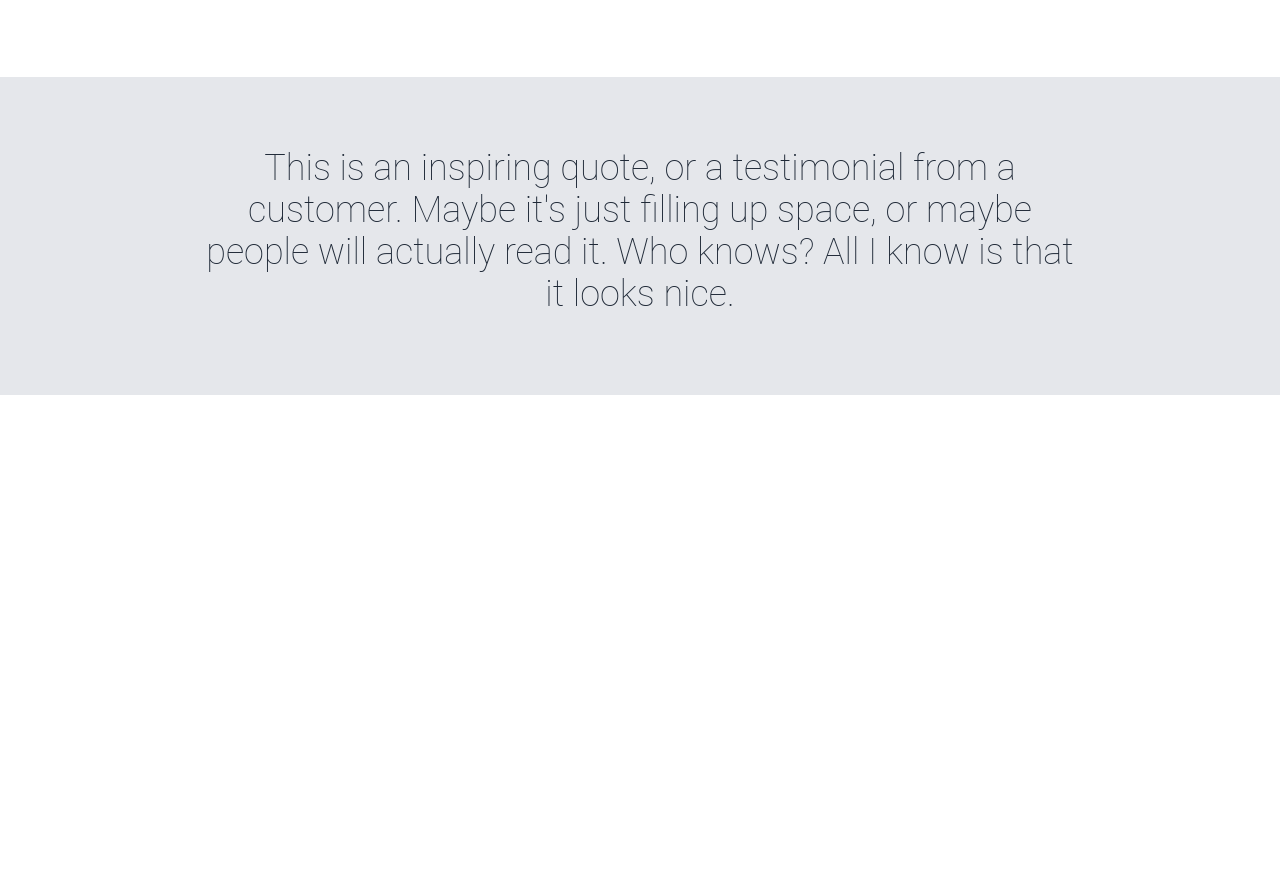
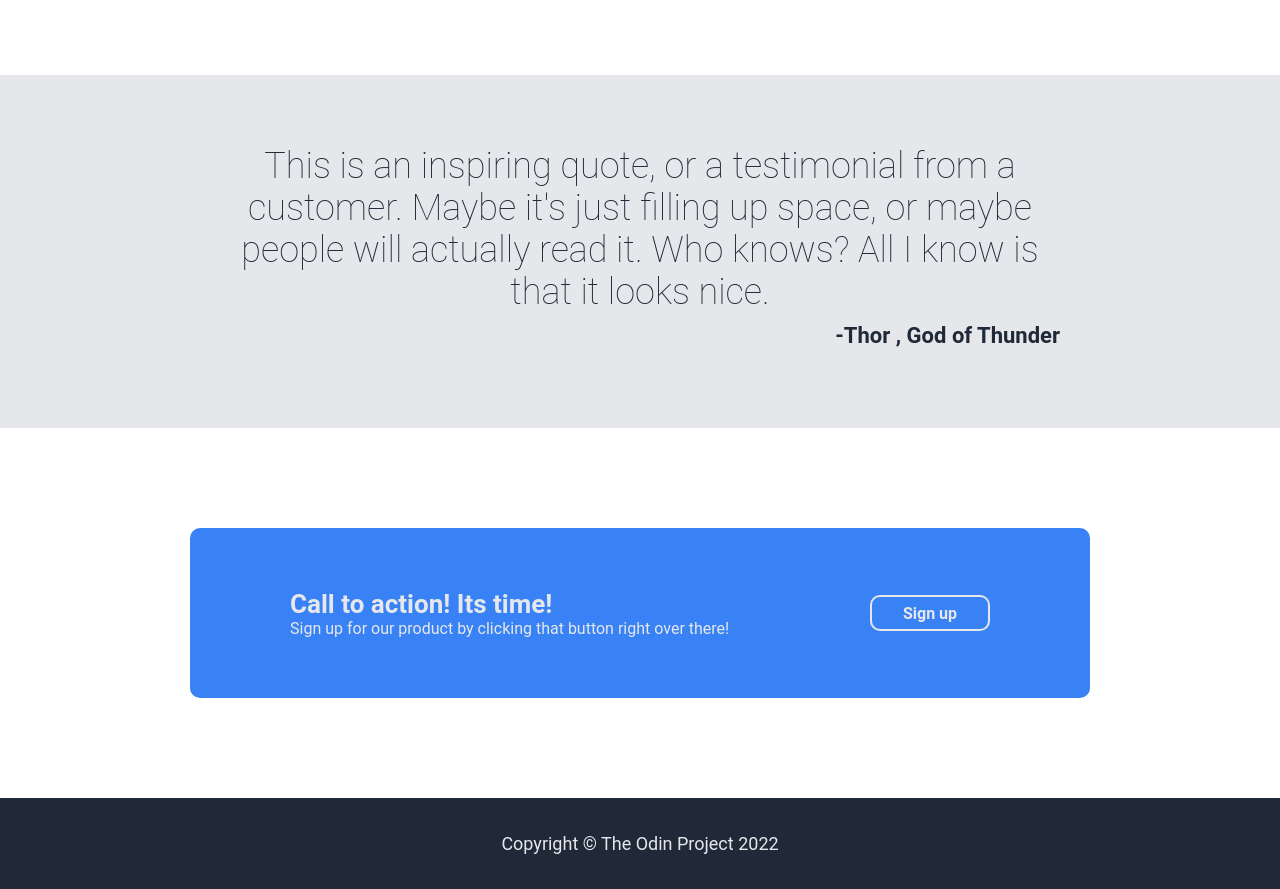
Before and after one commit to RodrigoAlv97/landing_page, a plain HTML site: page index.html in a window 1280 px wide. Shown: the part 861-1750 px from the top of the page. Before the commit the page ends 1256 px from the top, so only its background shows below. Drawn offline with Linux system fonts and the light colour scheme.

Commit message:
4/4 + Footer done

```diff
--- a/index.html
+++ b/index.html
@@ -70,6 +70,25 @@
         <p>
             This is an inspiring quote, or a testimonial from a customer. Maybe it's just filling up space, or maybe people will actually read it. Who knows? All I know is that it looks nice.
         </p>
+        <p id="thor">-Thor , God of Thunder</p>
+    </div>
+
+    <div class="bot">
+        <div class="call">
+            <div class="callText">
+                <p id="call">Call to action! Its time!</p>
+                <p id="sign">Sign up for our product by clicking that button right over there!</p>
+
+            </div>
+            <div class="callSignUp">
+                <button class="btnSign">Sign up</button>
+            </div>
+
+        </div>
+    </div>
+
+    <div class="footer">
+       Copyright © The Odin Project 2022
     </div>
 
 </body>
--- a/style.css
+++ b/style.css
@@ -97,7 +97,7 @@ a ,
 .square{
     width: 160px;
     height: 160px;
-    border: 5px #3882f6 solid;
+    border: 4px #3882f6 solid;
     border-radius: 10px;
 }
 
@@ -134,5 +134,66 @@ a ,
     color: #1f2937;
     background-color: #e5e7eb;
     text-align: center;
-    padding: 70px 200px 80px 200px;
+    padding: 70px 220px 80px 220px;
 }
+
+#thor{
+    font-size: 22px;
+    font-weight: bold;
+    margin-top: 10px;
+    text-align: end;
+}
+
+.call{
+    background-color: #3882f6;
+    width: 700px;
+    height: 130px;
+    border-radius: 10px;
+    display: flex;
+    align-items: center;
+    justify-content: space-between;
+    padding: 20px 100px 20px 100px;
+}
+
+.bot{
+    display: flex;
+    align-items: center;
+    justify-content: center;
+    padding: 100px 100px 100px 100px;
+}
+
+.btnSign{
+    width: 120px;
+    height: 36px;
+    background-color: #3882f6;
+    color: #e5e7eb;
+    border: #e5e7eb solid 2.5px;
+    border-radius: 10px;
+    font-weight: bold;
+    font-size: 16px;
+
+}
+
+.btnSign:hover{
+    background-color: #5b98fa;
+}
+
+#call{
+ color: #e5e7eb;
+ font-weight: bold;
+ font-size: 26px;
+}
+
+#sign{
+ color: #e5e7eb;
+
+}
+
+.footer{
+    background-color: #1f2937;
+    color: #e5e7eb;
+    font-size: 18px;
+    padding-top: 35px;
+    padding-bottom: 35px;
+    text-align: center;
+}
```
